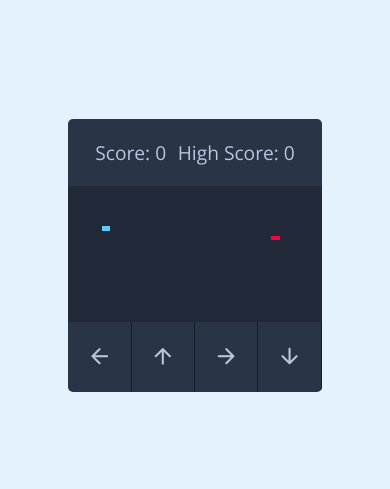
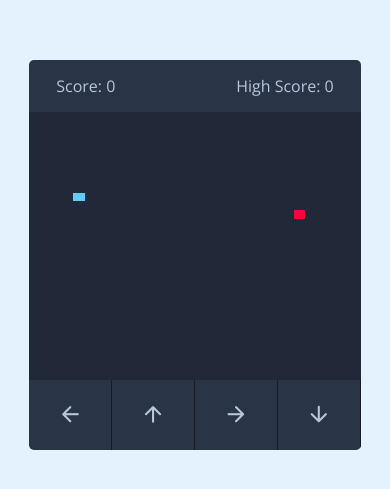
Before and after one commit to oliverlee96/snake-game, a plain HTML site: page index.html in a window 390 px wide. Shown: the part 167-656 px from the top of the page. Drawn offline with nearby package versions, Linux system fonts and the light colour scheme.

Commit message:
added media sizing for small screens with controls

```diff
--- a/script.js
+++ b/script.js
@@ -51,7 +51,8 @@ const changeDirection = (e) => {
 }
 
 controls.forEach(key => {
-    key.addEventListener("click", () => console.log(key))
+    //Calling changeDirection on each key click and passing the key dataset value as an object
+    key.addEventListener("click", () => changeDirection({key: key.dataset.key}))
 })
 
 const initGame = () => {
--- a/style.css
+++ b/style.css
@@ -52,7 +52,7 @@ body {
 }
 
 .controls {
-    display: flex;
+    display: none;
     justify-content: space-between;
 }
 
@@ -65,3 +65,25 @@ body {
     width: calc(100% / 4);
     border-right: 1px solid #171b26;
 }
+
+@media screen and (max-width: 700px) {
+
+    .wrapper {
+        width: 85vmin;
+        height: 100vmin;
+    }
+
+    .game-details {
+        font-size: 1rem;
+        padding: 15px 27px;
+    }
+
+    .controls {
+        display: flex;
+    }
+
+    .controls i {
+        padding: 15px 0;
+        font-size: 1rem;
+    }
+}
```
